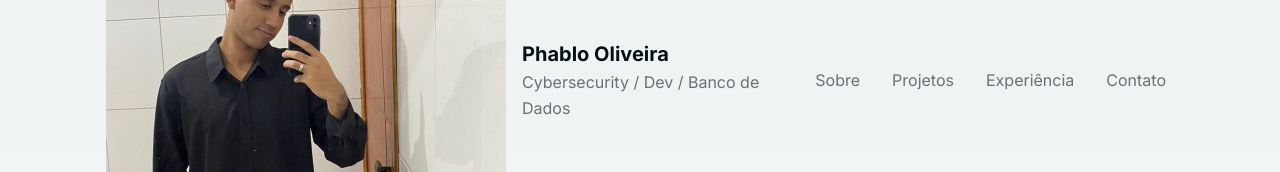
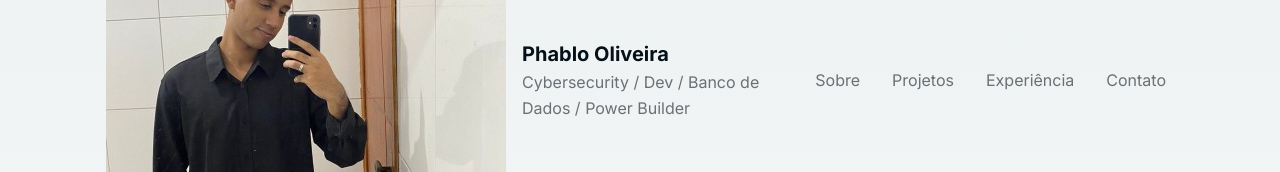
Before and after one commit to PhabloOliveira/Portfolio-Trabalho02, a website: page index.html in a window 1280 px wide. Shown: the part 152-324 px from the top of the page. Drawn offline with Linux system fonts and the light colour scheme.

Commit message:
ajuste competências

```diff
--- a/index.html
+++ b/index.html
@@ -13,7 +13,7 @@
           <img src="images/Foto-perfil.jpg" alt="Phablo Oliveira" class="avatar" />
           <div class="brand-text">
             <h1>Phablo Oliveira</h1>
-            <p class="lead">Cybersecurity / Dev / Banco de Dados</p>
+            <p class="lead">Cybersecurity / Dev / Banco de Dados / Power Builder</p>
           </div>
         </div>
 
```
